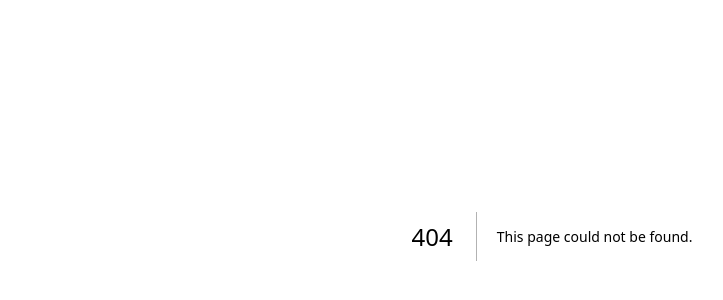
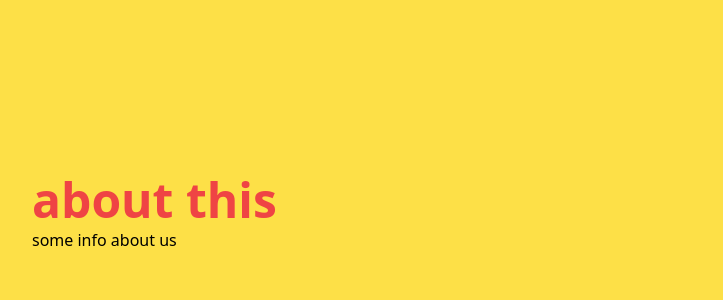
Before and after one commit to malgamves/modern-cms-apps-course-v2, a Next.js app in the folder modern-cms-client/: page /about in a window 1280 px wide. Before the commit this address had no page. Shown: the part 164-464 px from the top of the page, without its empty margins (88-811 px from the left). Built offline with nearby package versions, Linux system fonts and the light colour scheme.

Commit message:
lesson 6

```diff
--- /dev/null
+++ b/modern-cms-client/app/about/page.js
@@ -0,0 +1,19 @@
+import PageContainer from "@/components/PageContainer";
+import Main from "@/components/Main";
+import Title from "@/components/Title";
+import Description from "@/components/Description";
+
+export default async function About() {
+  return (
+    <PageContainer>
+      <Main>
+        <Title>
+          about this
+        </Title>
+        <Description>
+          some info about us
+        </Description>
+      </Main>
+    </PageContainer>
+  )
+}
```
